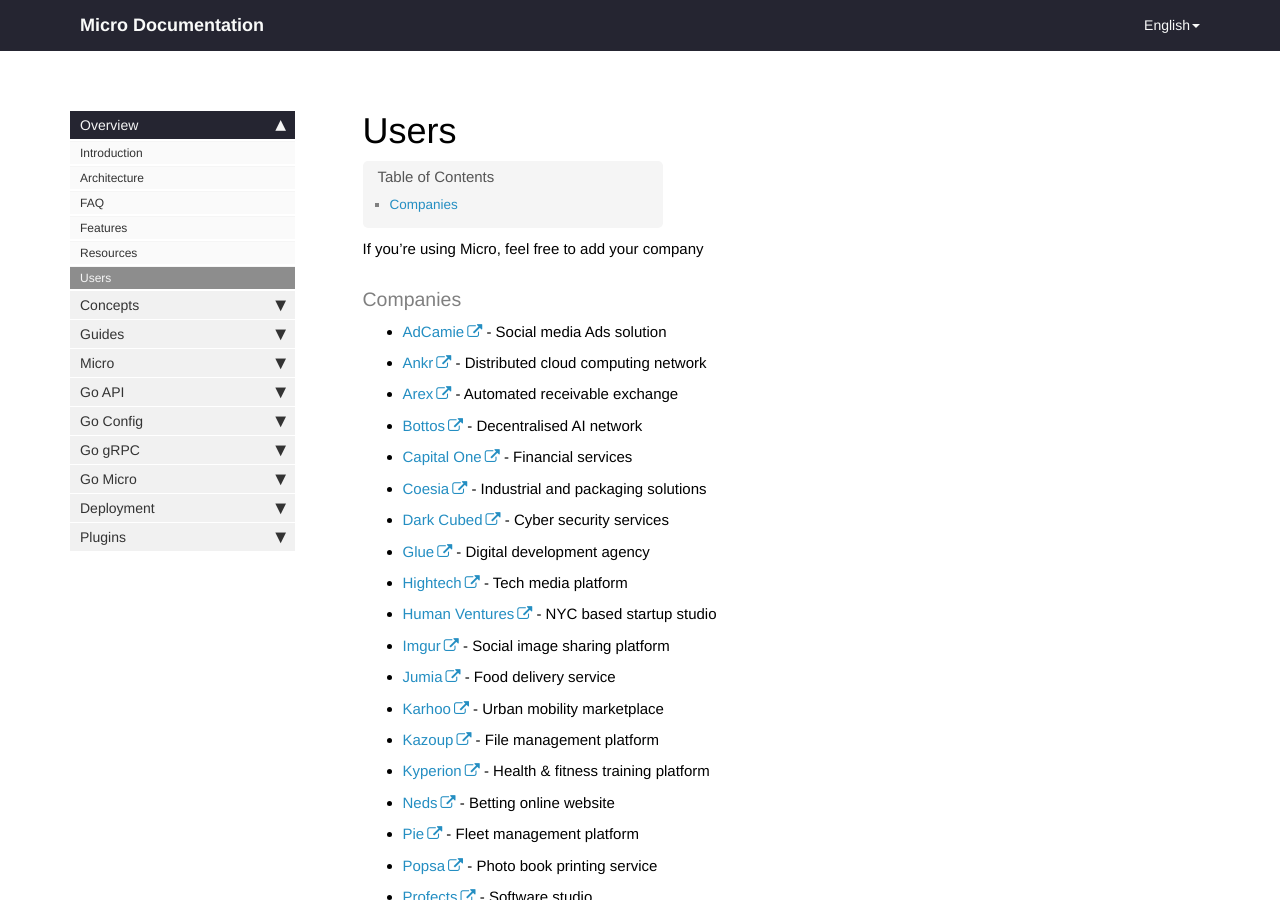
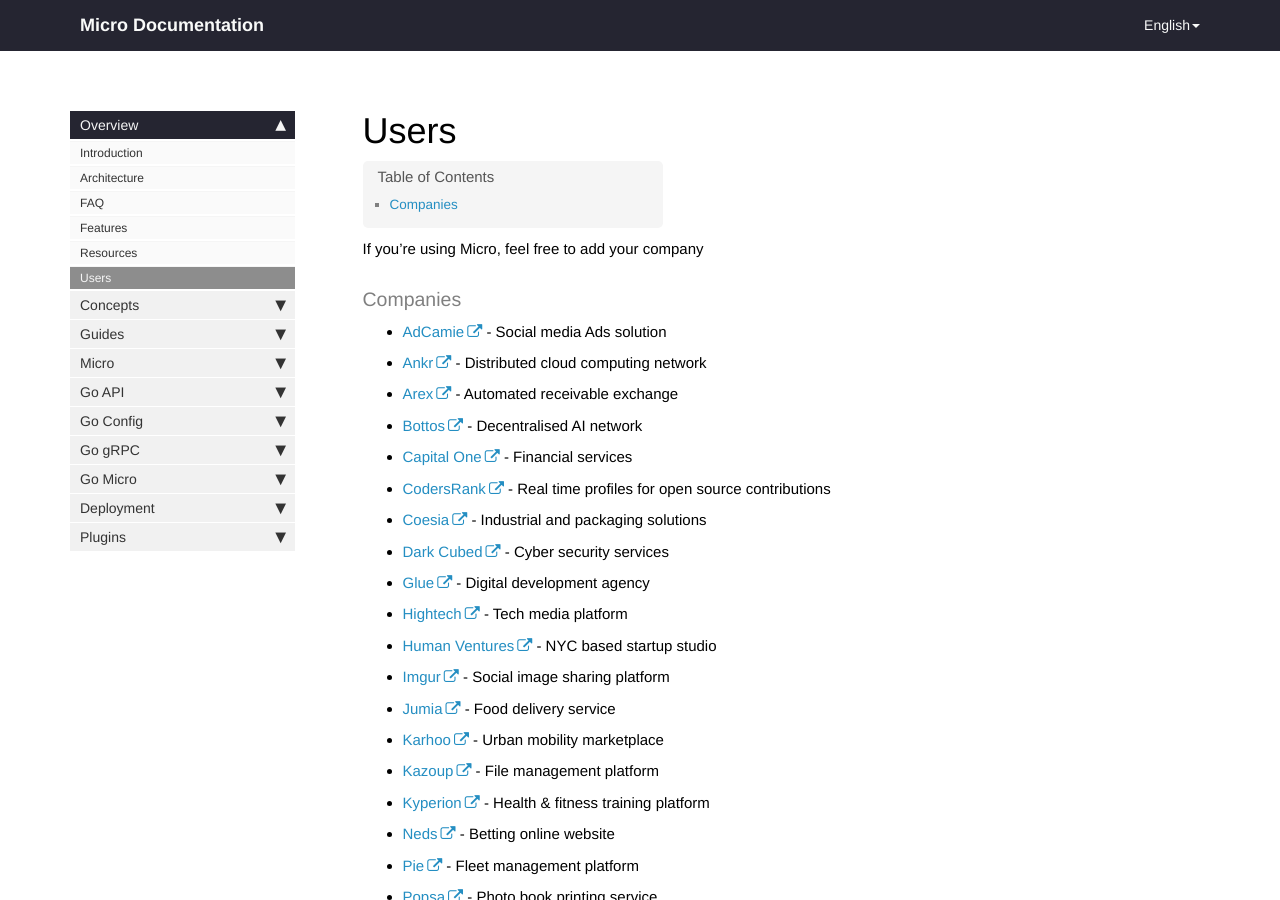
Before and after one commit to vonhraban/docs-1, a Jekyll site: the page built from pages/users.md, in a window 1280 px wide and 900 px high. Built offline with Jekyll 4.4.1, drawn with Linux system fonts in a browser that asks for light colours; nearby versions of some CDN libraries; comment, search, counter and statistics services are not loaded.

Commit message:
update users page

```diff
--- a/pages/users.md
+++ b/pages/users.md
@@ -16,6 +16,7 @@ If you're using Micro, feel free to add your company
 - [Arex](https://arex.io/) - Automated receivable exchange
 - [Bottos](https://bottos.org/) - Decentralised AI network
 - [Capital One](https://www.capitalone.com/) - Financial services
+- [CodersRank](https://codersrank.io/) - Real time profiles for open source contributions
 - [Coesia](https://www.coesia.com/en) - Industrial and packaging solutions
 - [Dark Cubed](http://darkcubed.com) - Cyber security services
 - [Glue](https://glue.group) - Digital development agency
```
